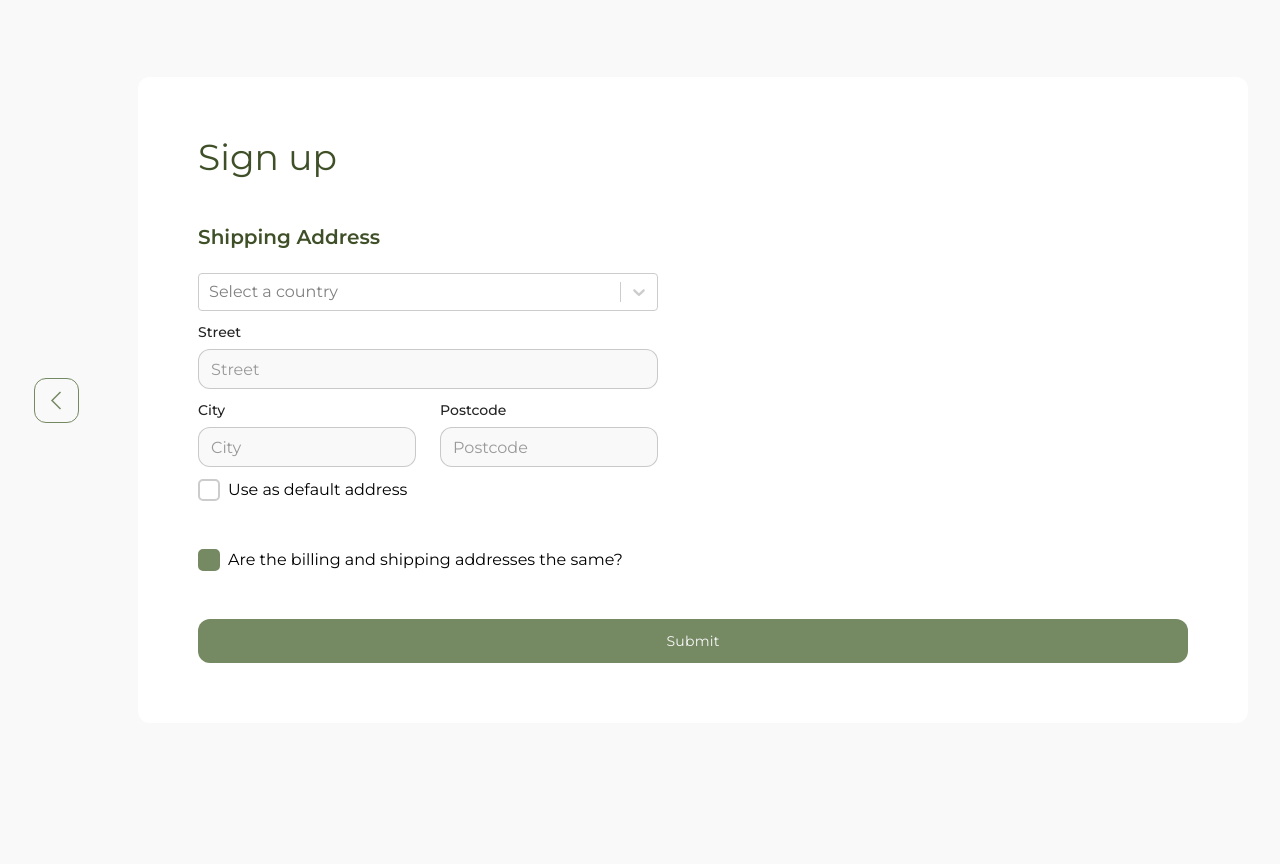
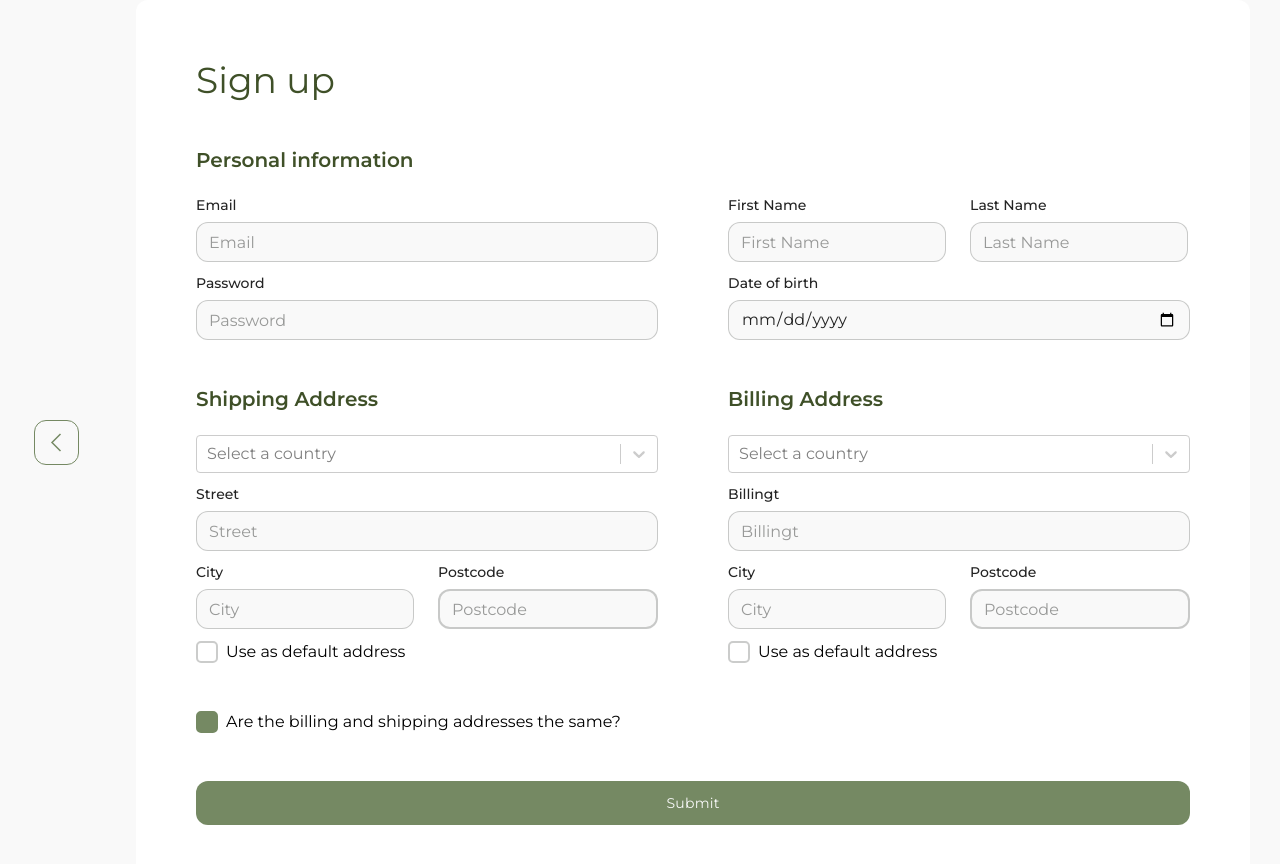
Before and after one commit to D4n1el13and37/e-commerce-app, a React (Vite) app: page / in a window 1280 px wide. Shown: the top 864 px of the page. Before the commit the page ends 800 px from the top, so only its background shows below. Built offline with nearby package versions, Linux system fonts and the light colour scheme.

Commit message:
refactor: update validation postcode

```diff
--- a/src/pages/Register/Component/AddressForm/CountrySelect.tsx
+++ b/src/pages/Register/Component/AddressForm/CountrySelect.tsx
@@ -1,4 +1,3 @@
-import { useState } from 'react';
 import { Control, Controller, FieldValues } from 'react-hook-form';
 import { SingleValue } from 'react-select';
 
@@ -22,11 +21,18 @@ interface countryType {
 interface CountrySelectProps {
   control: Control<FieldValues>;
   name: string;
+  setSelectedCountry: (country: SingleValue<CountryOption> | null) => void;
+  value: SingleValue<CountryOption> | null;
 }
 
-export default function CountrySelect({ control, name }: CountrySelectProps) {
-  const [selectedCountry, setSelectedCountry] =
-    useState<SingleValue<CountryOption> | null>(null);
+export default function CountrySelect({
+  control,
+  name,
+  setSelectedCountry,
+  value,
+}: CountrySelectProps) {
+  // const [selectedCountry, setSelectedCountry] =
+  //   useState<SingleValue<CountryOption> | null>(null);
 
   // функция для загрузки данных
   const loadCountry = async (inputValue: string) => {
@@ -67,7 +73,7 @@ export default function CountrySelect({ control, name }: CountrySelectProps) {
           defaultOptions
           loadOptions={loadCountry}
           placeholder="Select a country"
-          value={selectedCountry}
+          value={value}
           onChange={(option) => {
             setSelectedCountry(option);
             field.onChange(option ? option.name : '');
--- a/src/pages/Register/Component/BillingAddress.tsx
+++ b/src/pages/Register/Component/BillingAddress.tsx
@@ -1,18 +1,22 @@
+import { useFormContext } from 'react-hook-form';
+import { SingleValue } from 'react-select';
 import { useState } from 'react';
+
 import Checkbox from '../../../components/ui/checkbox/Checkbox';
-import { CountryOption, CountrySelect } from './AddressForm/CountrySelect';
-import { FormInfoProps } from './interfaceRegister';
+import Input from '../../../components/ui/input/Input';
+import CountrySelect, { CountryOption } from './AddressForm/CountrySelect';
+
 import classes from './Rigister.module.scss';
-import Input from '../../../components/ui/input/Input';
 
-export default function BillingAddress({ register, errors }: FormInfoProps) {
-  const [selectedCountry, setSelectedCountry] = useState<CountryOption | null>(
-    null
-  );
+export default function BillingAddress() {
+  const {
+    control,
+    register,
+    formState: { errors },
+  } = useFormContext();
 
-  const handleCountryChange = (selectedOption: CountryOption) => {
-    setSelectedCountry(selectedOption);
-  };
+  const [selectedCountry, setSelectedCountry] =
+    useState<SingleValue<CountryOption> | null>(null);
 
   return (
     <div>
@@ -20,31 +24,33 @@ export default function BillingAddress({ register, errors }: FormInfoProps) {
       <div className={`${classes.address}`}>
         <div className={`${classes.address__information}`}>
           <div>
-            {/* <CountrySelect
-              onCountryChange={handleCountryChange}
-              {...register('countryBilling', {})}
-            /> */}
-            {errors.countryBilling && (
+            <CountrySelect
+              control={control}
+              name="countryBilling"
+              setSelectedCountry={setSelectedCountry}
+              value={selectedCountry}
+            />
+            {errors.countryBilling?.message && (
               <div className={`${classes.error}`}>
-                {errors.countryBilling.message}
+                {errors.countryBilling?.message as string}
               </div>
             )}
           </div>
 
           <div>
             <Input
-              {...register('streetBilling', {
-                required: 'Street must have at least 1 character',
+              {...register('BillingtBilling', {
+                required: 'Billingt must have at least 1 character',
               })}
-              id={`streetBilling`}
-              fieldName="Street"
+              id={`BillingtBilling`}
+              fieldName="Billingt"
               type="text"
-              placeholder="Street"
+              placeholder="Billingt"
               onChange={(value) => value}
             />
-            {errors.streetBilling && (
+            {errors.BillingtBilling && (
               <div className={`${classes.error}`}>
-                {errors.streetBilling.message}
+                {errors.BillingtBilling.message as string}
               </div>
             )}
           </div>
@@ -56,7 +62,7 @@ export default function BillingAddress({ register, errors }: FormInfoProps) {
                   required: 'City must have at least 1 character',
                   pattern: {
                     value: /^[a-zA-Z\s]+$/,
-                    message: 'Street name must contain only letters',
+                    message: 'City name must contain only letters',
                   },
                 })}
                 id="cityBilling"
@@ -67,7 +73,7 @@ export default function BillingAddress({ register, errors }: FormInfoProps) {
               />
               {errors.cityBilling && (
                 <div className={`${classes.error}`}>
-                  {errors.cityBilling.message}
+                  {errors.cityBilling.message as string}
                 </div>
               )}
             </div>
@@ -75,17 +81,19 @@ export default function BillingAddress({ register, errors }: FormInfoProps) {
             <div>
               <Input
                 {...register('postcodeBilling', {
-                  // required: 'Postcode is required',
-                  // validate: (value) => {
-                  //   if (
-                  //     selectedCountry &&
-                  //     !selectedCountry.regex.test(value) &&
-                  //     value.length !== selectedCountry.lengthPostalcode
-                  //   ) {
-                  //     return 'Invalid postcode for this country';
-                  //   }
-                  //   return true;
-                  // },
+                  required: 'Postcode is required',
+                  validate: (value) => {
+                    console.log(selectedCountry);
+
+                    if (
+                      selectedCountry &&
+                      !selectedCountry.regex.test(value) &&
+                      value.length !== selectedCountry.lengthPostalcode
+                    ) {
+                      return 'Invalid postcode for this country';
+                    }
+                    return true;
+                  },
                 })}
                 id="postcodeBilling"
                 fieldName="Postcode"
@@ -96,7 +104,7 @@ export default function BillingAddress({ register, errors }: FormInfoProps) {
               />
               {errors.postcodeBilling && (
                 <div className={`${classes.error}`}>
-                  {errors.postcodeBilling.message}
+                  {errors.postcodeBilling.message as string}
                 </div>
               )}
             </div>
--- a/src/pages/Register/Component/PersonalInfo.tsx
+++ b/src/pages/Register/Component/PersonalInfo.tsx
@@ -1,8 +1,13 @@
+import { useFormContext } from 'react-hook-form';
 import Input from '../../../components/ui/input/Input';
 import classes from './Rigister.module.scss';
-import { FormInfoProps } from './interfaceRegister';
 
-export default function PersonalInfo({ register, errors }: FormInfoProps) {
+export default function PersonalInfo() {
+  const {
+    register,
+    formState: { errors },
+  } = useFormContext();
+
   return (
     <div>
       <h3 className={`${classes.form__subtitle}`}>Personal information</h3>
@@ -27,7 +32,9 @@ export default function PersonalInfo({ register, errors }: FormInfoProps) {
               onChange={(value) => value}
             />
             {errors.email && (
-              <div className={`${classes.error}`}>{errors.email.message}</div>
+              <div className={`${classes.error}`}>
+                {errors.email.message as string}
+              </div>
             )}
           </div>
 
@@ -54,9 +61,9 @@ export default function PersonalInfo({ register, errors }: FormInfoProps) {
               placeholder="Password"
               onChange={(value) => value}
             />
-            {errors.password && (
+            {errors?.password && (
               <div className={`${classes.error}`}>
-                {errors.password.message}
+                {errors.password?.message as string}
               </div>
             )}
           </div>
@@ -87,7 +94,7 @@ export default function PersonalInfo({ register, errors }: FormInfoProps) {
               />
               {errors.firstName && (
                 <div className={`${classes.error}`}>
-                  {errors.firstName.message}
+                  {errors.firstName.message as string}
                 </div>
               )}
             </div>
@@ -115,7 +122,7 @@ export default function PersonalInfo({ register, errors }: FormInfoProps) {
               />
               {errors.lastName && (
                 <div className={`${classes.error}`}>
-                  {errors.lastName.message}
+                  {errors.lastName.message as string}
                 </div>
               )}
             </div>
@@ -152,7 +159,7 @@ export default function PersonalInfo({ register, errors }: FormInfoProps) {
             />
             {errors.dateBirth && (
               <div className={`${classes.error}`}>
-                {errors.dateBirth.message}
+                {errors.dateBirth.message as string}
               </div>
             )}
           </div>
--- a/src/pages/Register/Component/RegisterForm.tsx
+++ b/src/pages/Register/Component/RegisterForm.tsx
@@ -1,4 +1,4 @@
-import { FormProvider, SubmitHandler, useForm } from 'react-hook-form';
+import { FormProvider, useForm } from 'react-hook-form';
 import PersonalInfo from './PersonalInfo';
 import ShippingAddress from './ShippingAddress';
 import BillingAddress from './BillingAddress';
@@ -9,29 +9,20 @@ import classes from './Rigister.module.scss';
 import { RegisterFormFields } from './interfaceRegister';
 
 export default function RegisterForm() {
-  // const {
-  //   register,
-  //   handleSubmit,
-  //   formState: { errors },
-  // } = useForm<RegisterFormFields>({ mode: 'onBlur' });
-  // const onSubmit: SubmitHandler<RegisterFormFields> = (data) => {
-  //   console.log(data);
-  // };
-
   const methods = useForm<RegisterFormFields>({ mode: 'onBlur' });
   const { handleSubmit } = methods;
-  const onSubmit = (data) => console.log(data);
+  const onSubmit = (data: RegisterFormFields) => console.log(data);
 
   return (
     <FormProvider {...methods}>
       <form className={`${classes.form}`} onSubmit={handleSubmit(onSubmit)}>
         <h2 className={`${classes.form__title}`}>Sign up</h2>
 
-        {/* <PersonalInfo register={register} errors={errors} /> */}
+        <PersonalInfo />
 
         <div className={`${classes.form__addresses}`}>
-          <ShippingAddress /* register={register} errors={errors} */ />
-          {/* <BillingAddress register={register} errors={errors} /> */}
+          <ShippingAddress />
+          <BillingAddress />
         </div>
 
         <Checkbox
--- a/src/pages/Register/Component/ShippingAddress.tsx
+++ b/src/pages/Register/Component/ShippingAddress.tsx
@@ -1,12 +1,11 @@
+import { useFormContext } from 'react-hook-form';
+import { SingleValue } from 'react-select';
 import { useState } from 'react';
-import { useFormContext } from 'react-hook-form';
 
 import Checkbox from '../../../components/ui/checkbox/Checkbox';
 import Input from '../../../components/ui/input/Input';
+import CountrySelect, { CountryOption } from './AddressForm/CountrySelect';
 
-import CountrySelect from './AddressForm/CountrySelect';
-
-import { FormInfoProps } from './interfaceRegister';
 import classes from './Rigister.module.scss';
 
 export default function ShippingAddress() {
@@ -16,16 +15,24 @@ export default function ShippingAddress() {
     formState: { errors },
   } = useFormContext();
 
+  const [selectedCountry, setSelectedCountry] =
+    useState<SingleValue<CountryOption> | null>(null);
+
   return (
     <div>
       <h3 className={`${classes.form__subtitle}`}>Shipping Address</h3>
       <div className={`${classes.address}`}>
         <div className={`${classes.address__information}`}>
           <div>
-            <CountrySelect control={control} name="countryShipping" />
-            {errors.countryShipping && (
+            <CountrySelect
+              control={control}
+              name="countryShipping"
+              setSelectedCountry={setSelectedCountry}
+              value={selectedCountry}
+            />
+            {errors.countryShipping?.message && (
               <div className={`${classes.error}`}>
-                {errors.countryShipping.message}
+                {errors.countryShipping?.message as string}
               </div>
             )}
           </div>
@@ -43,7 +50,7 @@ export default function ShippingAddress() {
             />
             {errors.streetShipping && (
               <div className={`${classes.error}`}>
-                {errors.streetShipping.message}
+                {errors.streetShipping.message as string}
               </div>
             )}
           </div>
@@ -66,7 +73,7 @@ export default function ShippingAddress() {
               />
               {errors.cityShipping && (
                 <div className={`${classes.error}`}>
-                  {errors.cityShipping.message}
+                  {errors.cityShipping.message as string}
                 </div>
               )}
             </div>
@@ -74,28 +81,30 @@ export default function ShippingAddress() {
             <div>
               <Input
                 {...register('postcodeShipping', {
-                  // required: 'Postcode is required',
-                  // validate: (value) => {
-                  //   if (
-                  //     selectedCountry &&
-                  //     !selectedCountry.regex.test(value) &&
-                  //     value.length !== selectedCountry.lengthPostalcode
-                  //   ) {
-                  //     return 'Invalid postcode for this country';
-                  //   }
-                  //   return true;
-                  // },
+                  required: 'Postcode is required',
+                  validate: (value) => {
+                    console.log(selectedCountry);
+
+                    if (
+                      selectedCountry &&
+                      !selectedCountry.regex.test(value) &&
+                      value.length !== selectedCountry.lengthPostalcode
+                    ) {
+                      return 'Invalid postcode for this country';
+                    }
+                    return true;
+                  },
                 })}
                 id="postcodeShipping"
                 fieldName="Postcode"
                 type="text"
                 placeholder="Postcode"
-                // disabled={!selectedCountry}
+                disabled={!selectedCountry}
                 onChange={(value) => value}
               />
               {errors.postcodeShipping && (
                 <div className={`${classes.error}`}>
-                  {errors.postcodeShipping.message}
+                  {errors.postcodeShipping.message as string}
                 </div>
               )}
             </div>
```
